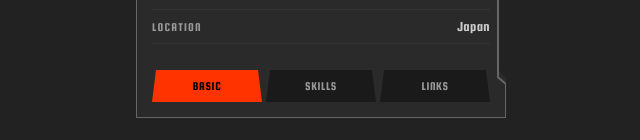
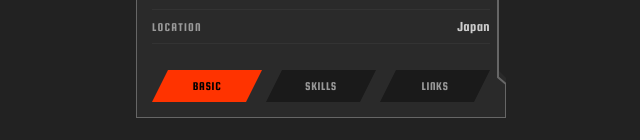
Before and after one commit to OJII3/ojii3.dev, a React (Vite) app: page / in a window 1280 px wide. Shown: the part 362-502 px from the top of the page, without its empty margins (319-959 px from the left). Built offline with nearby package versions, Linux system fonts and the light colour scheme.

Commit message:
fix: change tab clip-path from trapezoid to parallelogram

```diff
--- a/src/components/profile-panel.tsx
+++ b/src/components/profile-panel.tsx
@@ -162,7 +162,7 @@ export function ProfilePanel() {
                   }`}
                   style={{
                     clipPath:
-                      "polygon(4px 0, calc(100% - 4px) 0, 100% 100%, 0 100%)",
+                      "polygon(16px 0, 100% 0, calc(100% - 16px) 100%, 0 100%)",
                   }}
                 >
                   {tab}
```
